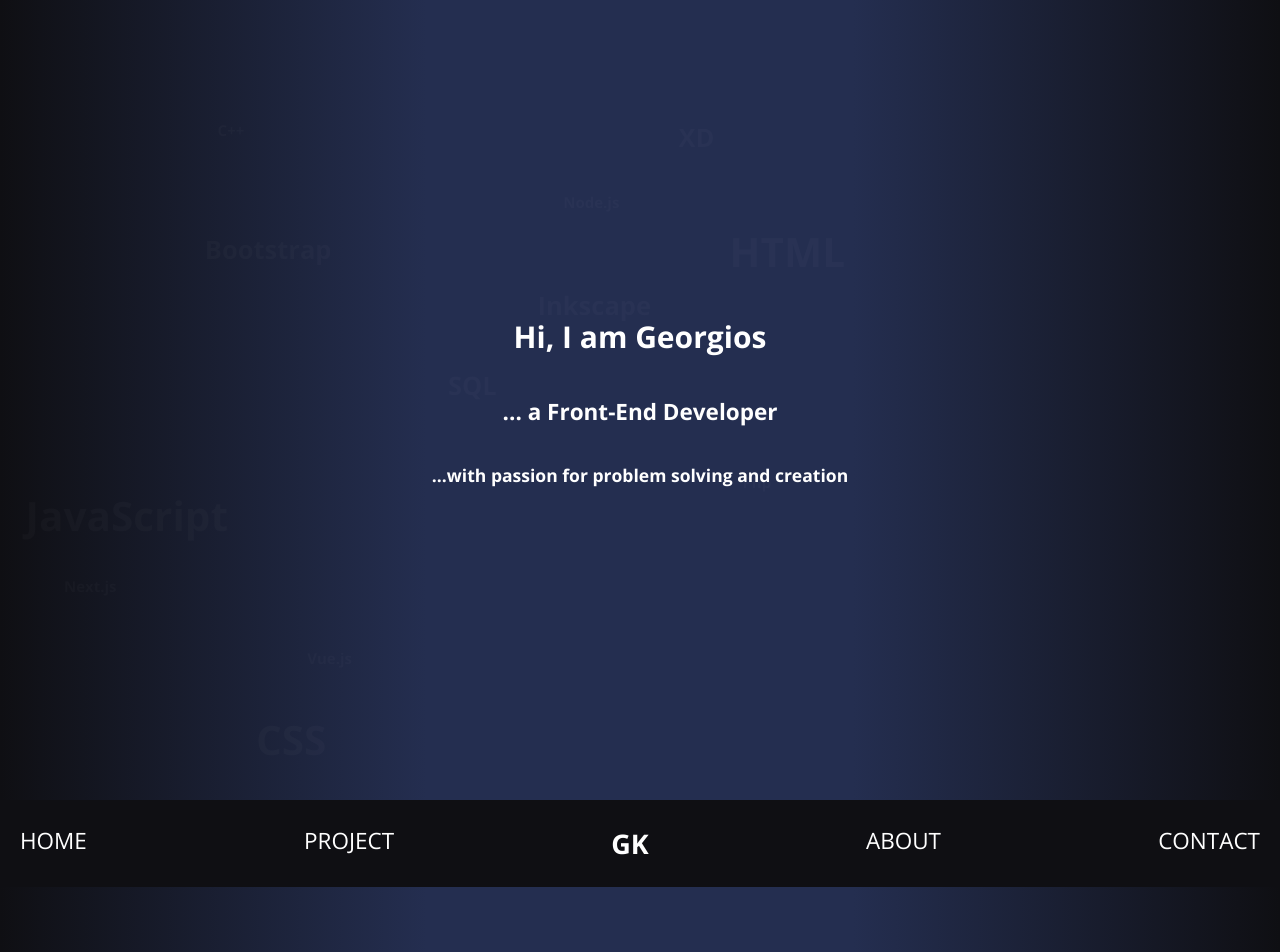
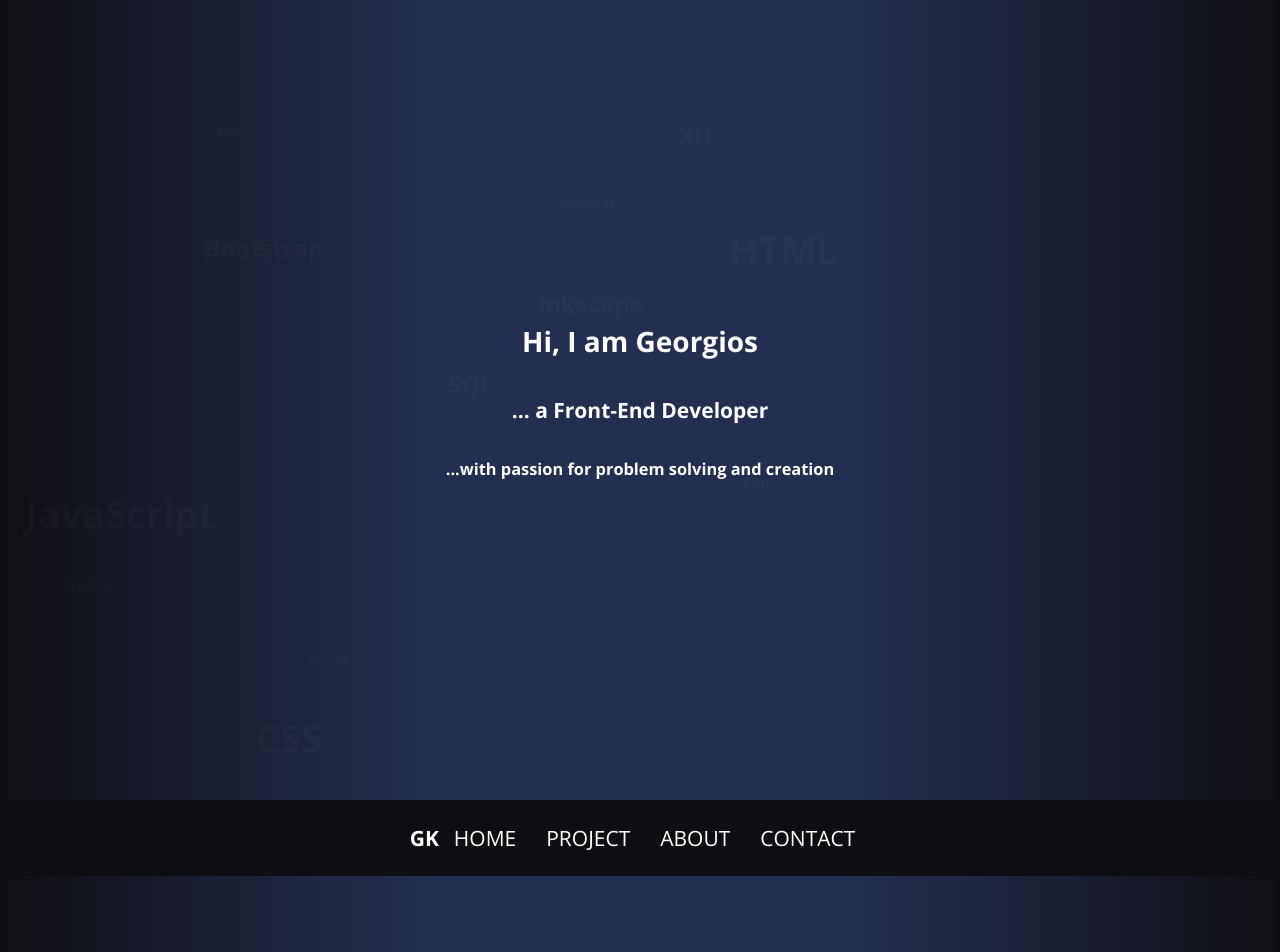
Before and after one commit to kronosGR/ca-portfolio-react, a React (Create React App) app: page / in a window 1280 px wide. Shown: the top 952 px of the page. Built offline with nearby package versions, Linux system fonts and the light colour scheme.

Commit message:
finished web layout

```diff
--- a/src/components/contact.jsx
+++ b/src/components/contact.jsx
@@ -3,7 +3,8 @@ import classes from './contact.module.css';
 const Contact = () => {
   return (
     <div className={classes.container}>
-      <a href='https://github.com/kronosGR' target='_blank'>
+      <div className={classes.social}>
+        <a href='https://github.com/kronosGR' target='_blank' rel='noreferrer'>
           <img
             src='icons/github.svg'
             alt='github account'
@@ -13,13 +14,16 @@ const Contact = () => {
         <a
           href='https://www.linkedin.com/in/kronosgr/'
           target='_blank'
-        className={classes.contact_img} rel="noreferrer">
+          className={classes.contact_img}
+          rel='noreferrer'>
           <img src='icons/linkedin.svg' alt='linkedIn account' />
         </a>
+      </div>
       <a
         href='mailto:geo.eleo@gmail.com'
         target='_blank'
-        className={classes.contact_link} rel="noreferrer">
+        className={classes.contact_link}
+        rel='noreferrer'>
         geo.elgeo@gmail.com
       </a>
     </div>
--- a/src/components/contact.module.css
+++ b/src/components/contact.module.css
@@ -28,3 +28,17 @@
 .contact_link:hover {
   transform: scale(1.2);
 }
+
+.social {
+  display: flex;
+  flex-direction: column;
+  justify-content: center;
+  align-items: center;
+  justify-content: center;
+}
+
+@media screen and (min-width:770px) {
+  .social{
+    flex-direction: row;
+  }
+}
--- a/src/components/header.jsx
+++ b/src/components/header.jsx
@@ -5,7 +5,7 @@ const Header= () => {
     <ul className={classes.nav}>
       <li><a href="#home" className={classes.nav_item}>Home</a></li>
       <li><a href="#projects" className={classes.nav_item}>Project</a></li>
-      <li><a href="#home" className={classes.nav_item_big}>GK</a></li>
+      <li className={classes.start}><a href="#home" className={classes.nav_item_big}>GK</a></li>
       <li><a href="#about" className={classes.nav_item}>About</a></li>
       <li><a href="#contact" className={classes.nav_item}>Contact</a></li>
     </ul>
--- a/src/components/header.module.css
+++ b/src/components/header.module.css
@@ -36,3 +36,22 @@
 .nav_item_big:active{
   color:yellow
 }
+
+@media screen and (min-width:760px) {
+  .nav{
+    justify-content: center;
+  }
+
+  .nav_item {
+    margin: 0 15px;
+  }
+
+  .start{
+    order: -1;
+  }
+
+  .nav_item_big{
+    font-size: 1.5rem;
+  }
+
+}
--- a/src/data/projects.js
+++ b/src/data/projects.js
@@ -3,7 +3,7 @@ export const projects = [
     id: 1,
     name: 'Pet Paradise',
     year: 2021,
-    info: `An online store for pets.`,
+    info: `An online store for pets. First time launch wakes up Heroku, so it will take some time`,
     plus: `Responsive
     Back-end with Strapi
     Back-end host at Heroku
--- a/src/index.css
+++ b/src/index.css
@@ -19,7 +19,7 @@ body {
 html {
   min-width: 460px;
   font-family: 'Open Sans', sans-serif;
-  font-size: 15px;
+  font-size: 14px;
   overflow-x: hidden;
   scroll-behavior: smooth;
 }
```
Also changed, not shown: public/icons/linkedin.svg. Lines whose indentation alone changed are shown as unchanged.
